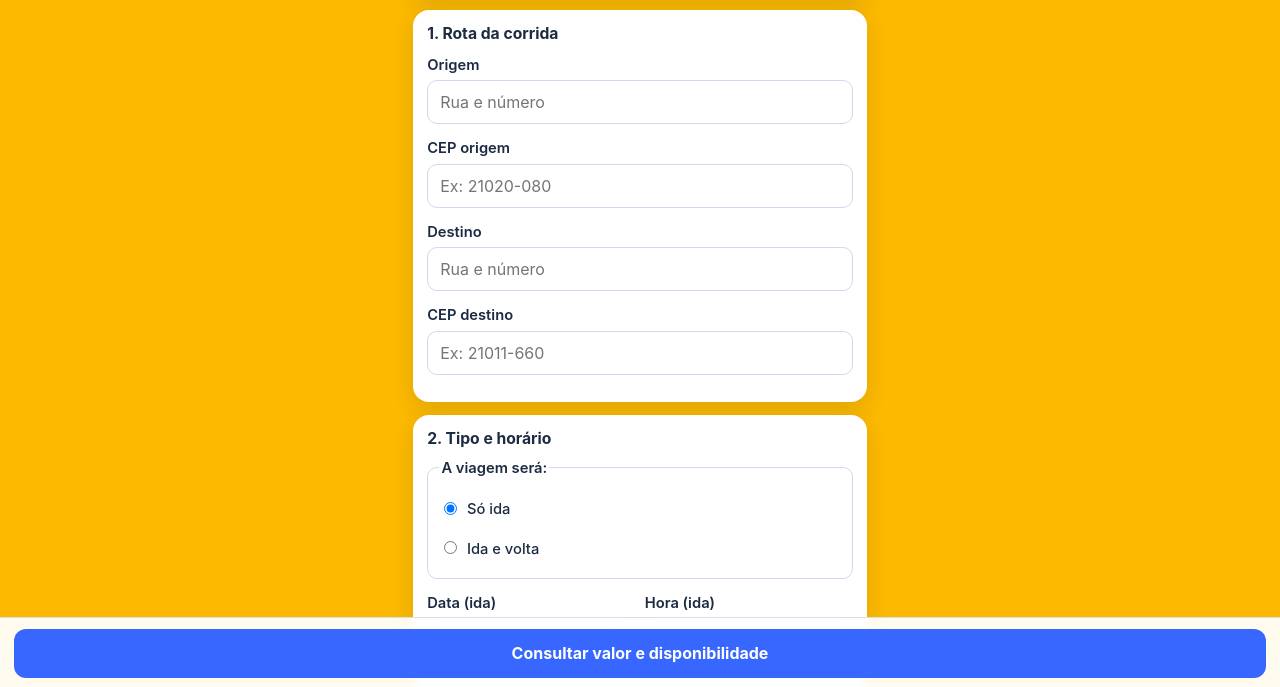
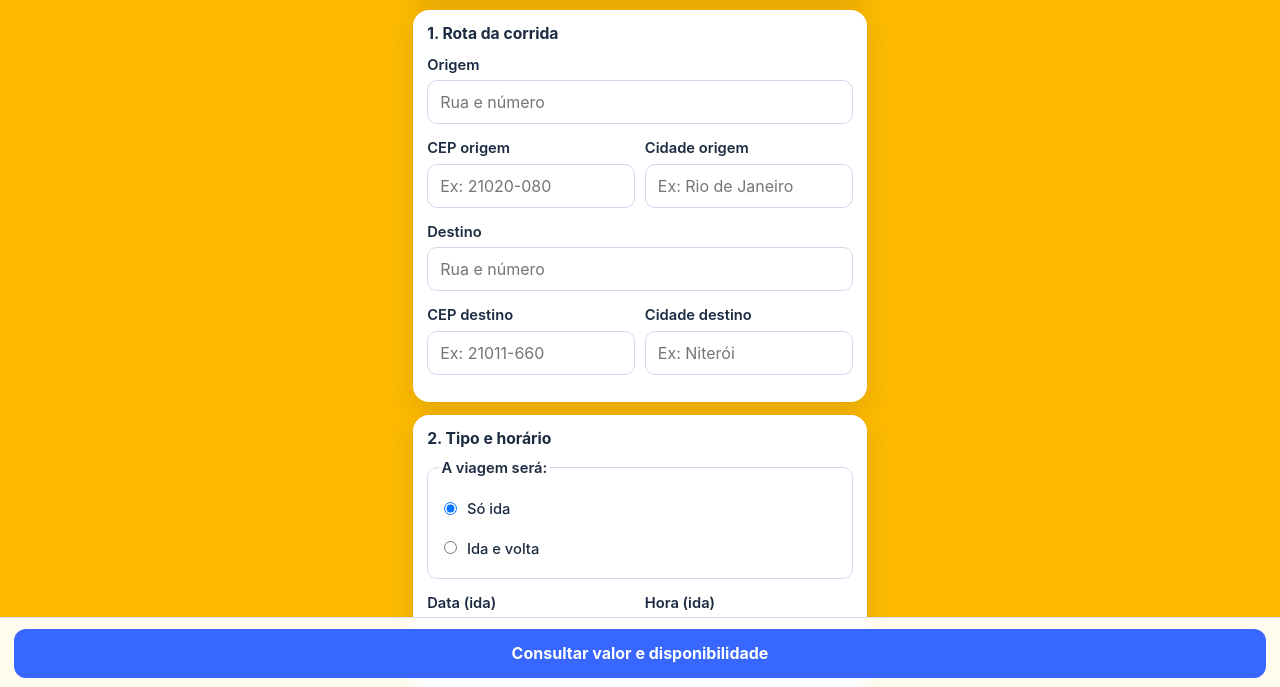
Before and after one commit to andersonproducaografica/APPS, a plain HTML site: page index.html in a window 1280 px wide. Shown: the part 111-798 px from the top of the page. Drawn offline with Linux system fonts and the light colour scheme.

Commit message:
Update index.html

```diff
--- a/index.html
+++ b/index.html
@@ -24,15 +24,31 @@
           <input id="originStreet" name="originStreet" type="text" placeholder="Rua e número" list="originStreetSuggestions" autocomplete="off" required />
           <datalist id="originStreetSuggestions"></datalist>
 
-          <label for="originZip">CEP origem</label>
-          <input id="originZip" name="originZip" type="text" placeholder="Ex: 21020-080" required />
+          <div class="grid-2 address-meta-row">
+            <div>
+              <label for="originZip">CEP origem</label>
+              <input id="originZip" name="originZip" type="text" placeholder="Ex: 21020-080" required />
+            </div>
+            <div>
+              <label for="originCity">Cidade origem</label>
+              <input id="originCity" name="originCity" type="text" placeholder="Ex: Rio de Janeiro" required />
+            </div>
+          </div>
 
           <label for="destinationStreet">Destino</label>
           <input id="destinationStreet" name="destinationStreet" type="text" placeholder="Rua e número" list="destinationStreetSuggestions" autocomplete="off" required />
           <datalist id="destinationStreetSuggestions"></datalist>
 
-          <label for="destinationZip">CEP destino</label>
-          <input id="destinationZip" name="destinationZip" type="text" placeholder="Ex: 21011-660" required />
+          <div class="grid-2 address-meta-row">
+            <div>
+              <label for="destinationZip">CEP destino</label>
+              <input id="destinationZip" name="destinationZip" type="text" placeholder="Ex: 21011-660" required />
+            </div>
+            <div>
+              <label for="destinationCity">Cidade destino</label>
+              <input id="destinationCity" name="destinationCity" type="text" placeholder="Ex: Niterói" required />
+            </div>
+          </div>
         </section>
 
         <section class="form-section">
@@ -103,6 +119,7 @@
       </form>
 
       <section class="card result hidden" id="result"></section>
+      <footer class="app-footer">Desenvolvido por: Anderson Ramos</footer>
     </main>
 
     <script src="script.js"></script>
```
